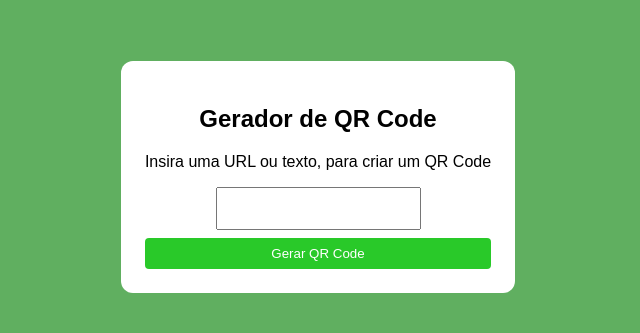
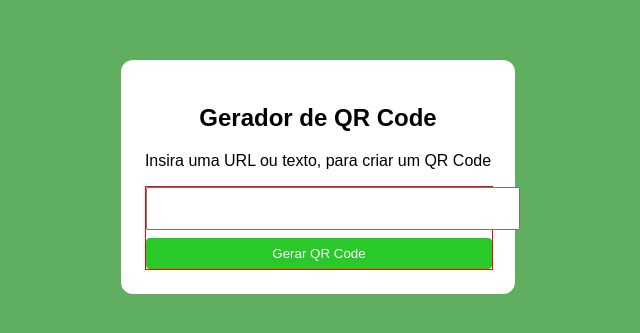
Before and after one commit to JoSegunda/Web-pages, a plain HTML site: page page 17/index.html in a window 1280 px wide. Shown: the part 231-564 px from the top of the page, without its empty margins (322-962 px from the left). Drawn offline with Linux system fonts and the light colour scheme.

Commit message:
added css

```diff
--- a/page 17/index.html
+++ b/page 17/index.html
@@ -24,8 +24,12 @@
             text-align: center;
 
         }
+        form{
+            width: 100%;
+            border: 1px solid red;
+        }
         input{
-            width: inherit;
+            width: 100%;
             padding: 12px;
 
         }
@@ -49,7 +53,7 @@
         </div>
 
         <form action="">
-                <input type="text" name="text-url" id="text-url">
+            <input type="text" name="text-url" id="text-url">
 
             <button type="submit">Gerar QR Code</button>
         </form>
```
